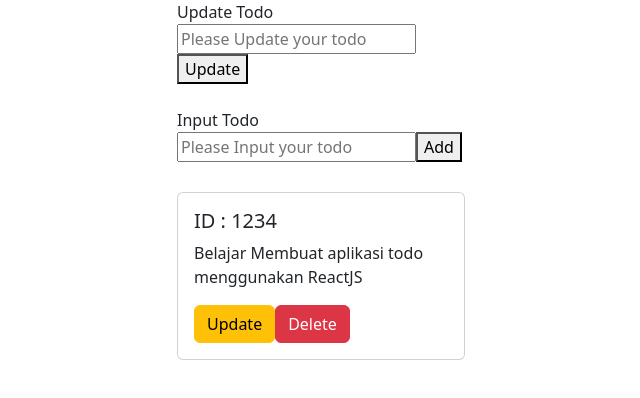
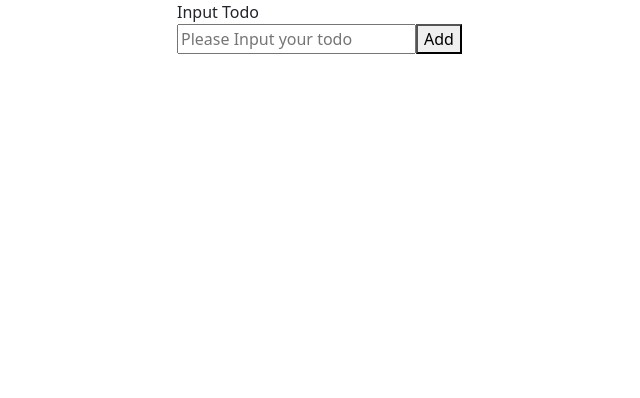
Before and after one commit to Izhal-Brown/Rizhal-ReactJS, a React (Create React App) app: page / in a window 1280 px wide. Shown: the top 398 px of the page, without its empty margins (319-959 px from the left). Built offline with nearby package versions, Linux system fonts and the light colour scheme.

Commit message:
Membuat Todo List

```diff
--- a/src/Materi/CRUD/form.jsx
+++ b/src/Materi/CRUD/form.jsx
@@ -1,19 +1,40 @@
-import React from 'react';
+import React,{useState} from 'react';
 
-function Form() {
+function Form(props) {
+  const [input, setInput] = useState(props.edit ? props.edit.value : "")
+
+  const handleForm = (e) => {
+    e.preventDefault()
+    props.onSubmit({
+      id: Math.floor(Math.random() * 1000),
+      text: input
+    })
+    setInput("")
+  }
+
+  const handleChange = (e) => {
+    setInput(e.target.value)
+  }
+
   return (
     <div style={{width: '18rem', marginLeft:"auto", marginRight:"auto"}}>
-      <form action="">
-        {/* Update Todo */}
-        <label htmlFor="" >Update Todo</label> <br/>
-        <input type="text" placeholder='Please Update your todo'/>
-        <button>Update</button>
-        <br/>
-        <br/>
-        {/* Input Todo */}
-        <label htmlFor="">Input Todo</label> <br/>
-        <input type="text" placeholder='Please Input your todo'/>
-        <button>Add</button>
+      <form action="" onSubmit={handleForm}>
+        {props.edit ?
+        (<>
+          {/* Update Todo */}
+          <label htmlFor="" >Update Todo</label> <br/>
+          <input type="text" placeholder='Please Update your todo' onChange={handleChange} value={input}/>
+          <button>Update</button>
+        </>
+        ):(
+        <>
+          {/* Input Todo */}
+          <label htmlFor="">Input Todo</label> <br/>
+          <input type="text" placeholder='Please Input your todo' onChange={handleChange} value={input}/>
+          <button>Add</button>
+          <br/>
+          <br/>
+        </>)}
       </form>
     </div>
   );
--- a/src/Materi/CRUD/lists.jsx
+++ b/src/Materi/CRUD/lists.jsx
@@ -1,12 +1,31 @@
-import React from 'react';
+import React, {useState} from 'react';
 import Form from './form';
 import MapLists from './mapLists';
 
-function List(props) {
+function List() {
+  const [lists, setLists] = useState([])
+
+  const addLists = (list) => {
+    const newList = [list, ...lists]
+    setLists(newList)
+  };
+
+  const deleteLists = (id) => {
+   const deleteArr = [...lists].filter((list) => list.id !== id)
+   setLists(deleteArr)
+  }
+
+  const updateLists=  (listId, newValue) => {
+    setLists ((prev) =>
+      prev.map((item) => (item.id === listId ? newValue : item))
+    )
+  }
+
   return (
     <div>
-      <Form />
-      <MapLists />
+      <Form onSubmit={addLists}/>
+      <MapLists list={lists}
+        deleteList={deleteLists} updateList={updateLists}/>
     </div>
   );
 }
--- a/src/Materi/CRUD/mapLists.jsx
+++ b/src/Materi/CRUD/mapLists.jsx
@@ -1,19 +1,44 @@
-import React from 'react';
+import React, {useState} from 'react';
 import {Card, Button} from 'react-bootstrap';
+import Form from './form';
 
-function Maplists() {
+function Maplists({list, deleteList, updateList}) {
+  const [edit, setEdit] = useState({
+    id : null,
+    value : ""
+  })
+
+
+  const submitUpdate = (value) => {
+    updateList(edit.id, value)
+    setEdit({
+      id : null,
+      value : ""
+    })
+  }
+
+  if(edit.id){
+    return <Form edit={edit} onSubmit={submitUpdate}></Form>
+  }
+
+
   return (
-    <div style={{paddingTop: "30px"}}>
-      <Card style={{ width: '18rem', marginLeft:"auto", marginRight:"auto"}}>
-      <Card.Body>
-        <Card.Title>ID : 1234</Card.Title>
-        <Card.Text>
-         Belajar Membuat aplikasi todo menggunakan ReactJS
-        </Card.Text>
-        <Button variant="warning">Update</Button>
-        <Button variant="danger">Delete</Button>
-      </Card.Body>
-    </Card>
+    <div>
+      {list.map((item, index) => (
+        <div key={index} style={{paddingTop: "30px"}}>
+          <Card style={{ width: '18rem', marginLeft:"auto", marginRight:"auto"}} key={index}>
+            <Card.Body>
+              <Card.Title>ID : {item.id}</Card.Title>
+              <Card.Text>
+              {item.text}
+              </Card.Text>
+              <Button variant="warning" onClick={() => setEdit({id: item.id, value : item.text}) }>Update</Button>
+              <Button variant="danger" onClick={() => deleteList(item.id)}>Delete</Button>
+            </Card.Body>
+          </Card>
+        </div>
+      ))}
+
     </div>
   );
 }
```
Also changed, not shown: src/Materi/CRUD/readme.md.
